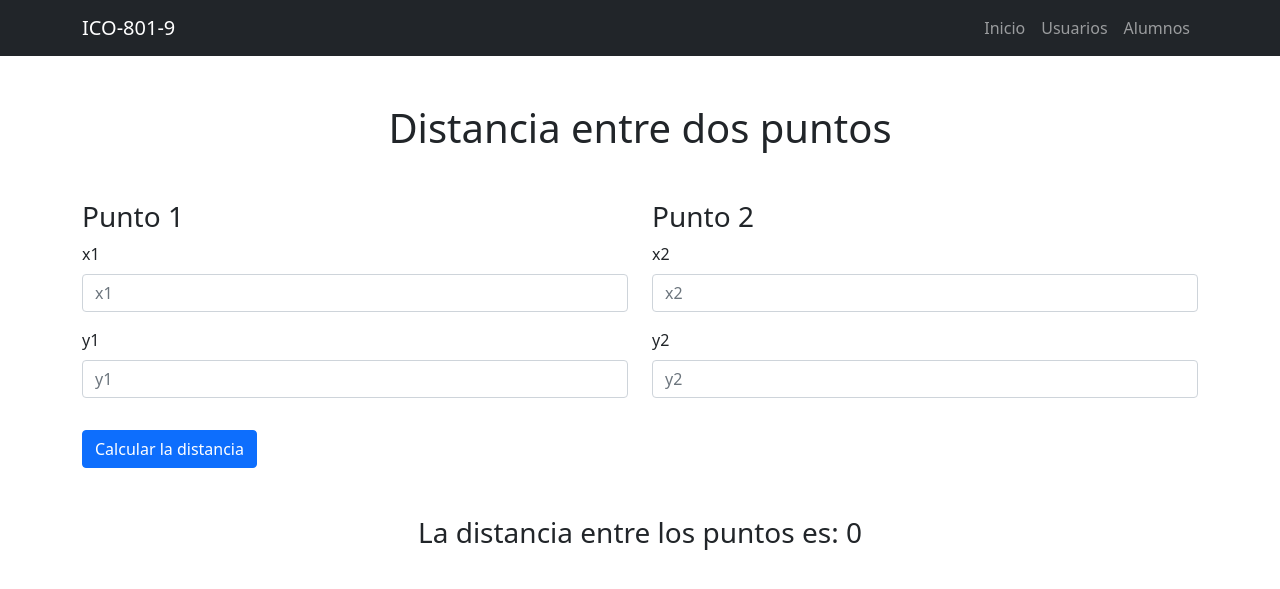
After one commit to IDGS-801-22001375/IntroFlask, a Flask app: page /distancia in a window 1280 px wide. The commit adds this page. Shown: the top 589 px of the page. Run offline with Flask 3, Linux system fonts and the light colour scheme; some libraries are stand-ins or nearby versions.

Commit message:
Distancia entre dos puntos

```diff
--- a/app.py
+++ b/app.py
@@ -2,11 +2,26 @@ from flask import Flask, render_template, request
 from flask import flash
 from flask_wtf.csrf import CSRFProtect
 import forms
+import math
 
 app = Flask(__name__)
 
 app.secret_key = "6hK2p4;_L#(*CCckH))*26uVm6N(H+"
 csrf = CSRFProtect()
+
+
+## RUTA DISTANCIA ENTRE DOS PUNTOS
+@app.route("/distancia", methods=["GET", "POST"])
+def distancia():
+    distancia = 0
+    if request.method == "POST":
+        x1 = float(request.form.get("x1"))
+        y1 = float(request.form.get("y1"))
+        x2 = float(request.form.get("x2"))
+        y2 = float(request.form.get("y2"))
+        distancia = round(math.sqrt((x2 - x1)**2 + (y2 - y1)**2))
+
+    return render_template("distancia_puntos/distancia_puntos.html", distancia=distancia)
 
 @app.route("/")
 def index():
--- a/templates/_macros.html
+++ b/templates/_macros.html
@@ -2,6 +2,13 @@
 <div class="mb-3">
     <label for="{{ name }}" class="form-label">{{ name }}</label>
     <input type="{{ type }}" class="form-control" name="{{ name }}" id="{{ name }}" placeholder="{{ placeholder }}">
+</div>
+{% endmacro %}
+
+{% macro distancia(name, placeholder, type="number") %}
+<div class="mb-3">
+    <label for="{{name}}" class="form-label">{{name}}</label>
+    <input type="number" class="form-control" name="{{name}}" id="{{name}}" placeholder="{{placeholder}}">
 </div>
 {% endmacro %}
 
--- /dev/null
+++ b/templates/distancia_puntos/distancia_puntos.html
@@ -0,0 +1,23 @@
+{% extends "layout.html" %}
+{% import "_macros.html" as macros_distancia %}
+
+{% block content %}
+<h1 class="text-center mt-2 mb-5 fs-9">Distancia entre dos puntos</h1>
+<form action="/distancia" method="post">
+    <input type="hidden" name="csrf_token" value="{{ csrf_token() }}">
+    <div class="row justify-content-center">
+        <div class="col-md-6 mb-3">
+            <h3>Punto 1</h3>
+            {{ macros_distancia.distancia("x1", "x1") }}
+            {{ macros_distancia.distancia("y1", "y1") }}
+        </div>
+        <div class="col-md-6 mb-3">
+            <h3>Punto 2</h3>
+            {{ macros_distancia.distancia("x2", "x2") }}
+            {{ macros_distancia.distancia("y2", "y2") }}
+        </div>
+    </div>
+    <button type="submit" class="btn btn-primary">Calcular la distancia</button>
+</form>
+<h1 class="mt-5 text-center fs-3">La distancia entre los puntos es: {{ distancia }}</h1>
+{% endblock %}
```
Also changed, not shown: forms.py (line endings or trailing spaces).
